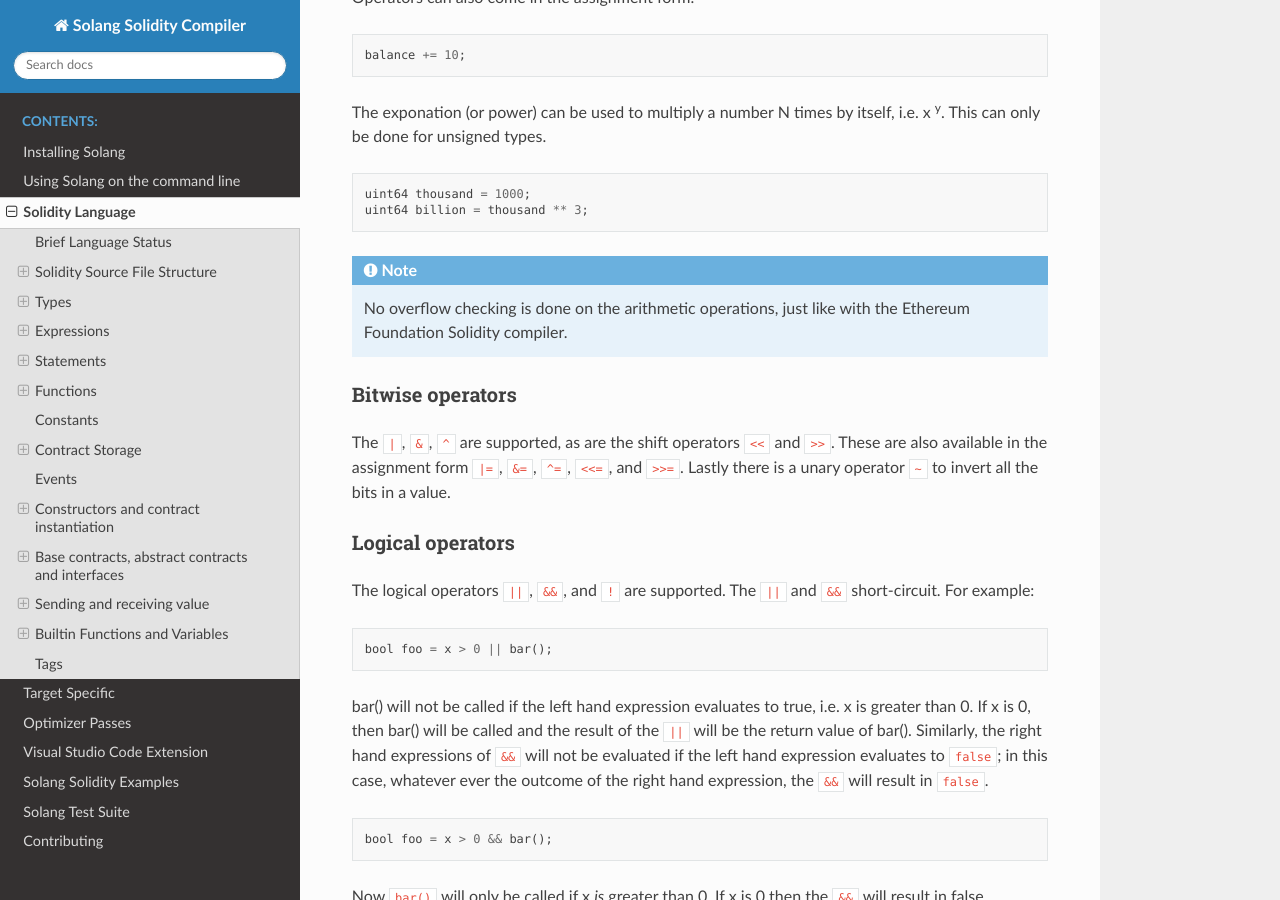
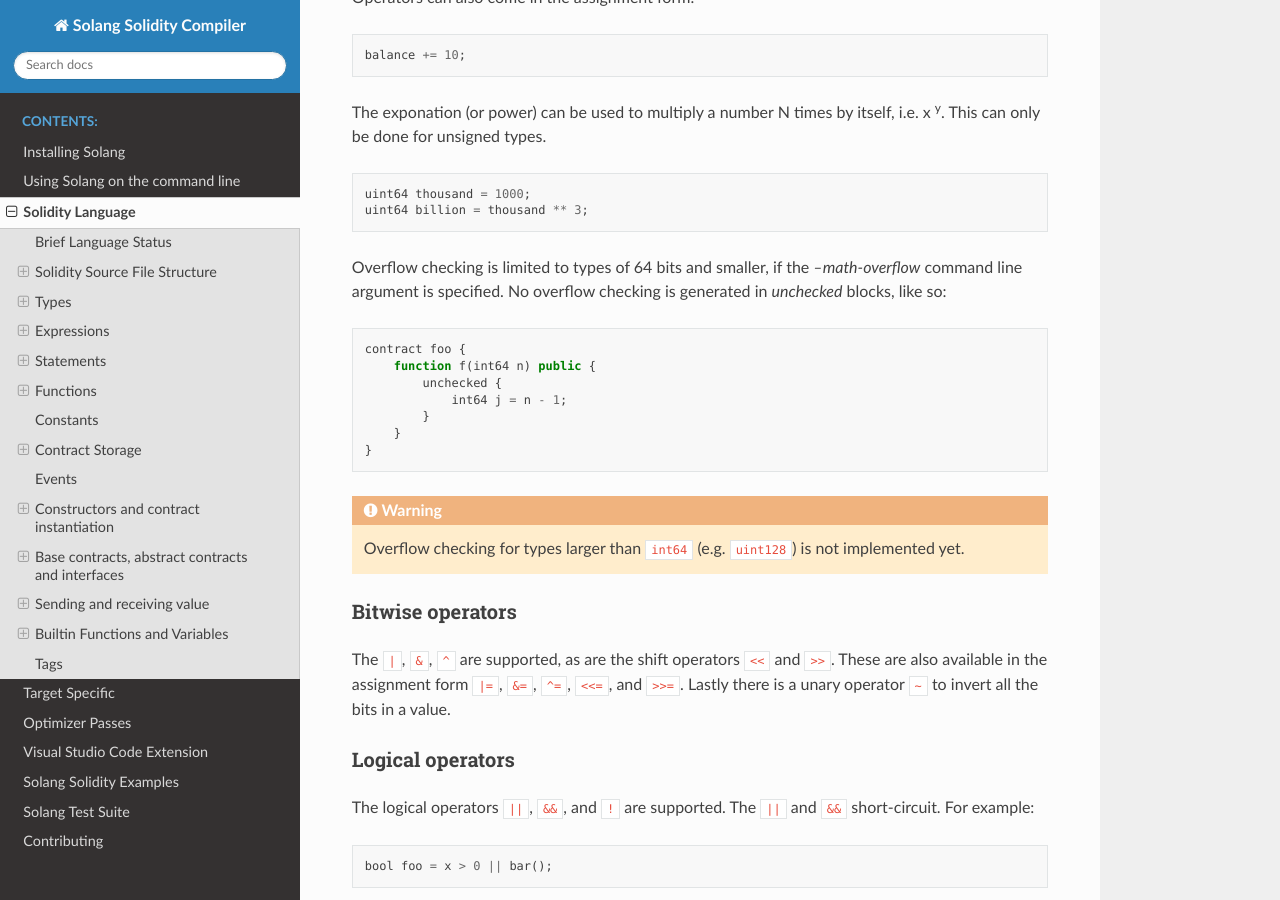
Before and after one commit to hyperledger-solang/solang, a Sphinx documentation site: the page built from docs/language.rst, in a window 1280 px wide and 900 px high, scrolled down 19820 px. Built offline with Sphinx 7.4.7 and the Read the Docs theme 2.0.0, drawn with Linux system fonts in a browser that asks for light colours.

Commit message:
Document unchecked {} blocks
Signed-off-by: Sean Young <sean@mess.org>

```diff
--- a/docs/language.rst
+++ b/docs/language.rst
@@ -1024,10 +1024,22 @@
   uint64 thousand = 1000;
   uint64 billion = thousand ** 3;
 
-.. note::
-
-  No overflow checking is done on the arithmetic operations, just like with the
-  Ethereum Foundation Solidity compiler.
+Overflow checking is limited to types of 64 bits and smaller, if the `--math-overflow` command
+line argument is specified. No overflow checking is generated in `unchecked` blocks, like so:
+
+.. code-block:: javascript
+
+    contract foo {
+        function f(int64 n) public {
+            unchecked {
+                int64 j = n - 1;
+            }
+        }
+    }
+
+.. warning::
+
+  Overflow checking for types larger than ``int64`` (e.g. ``uint128``) is not implemented yet.
 
 Bitwise operators
 _________________
```
